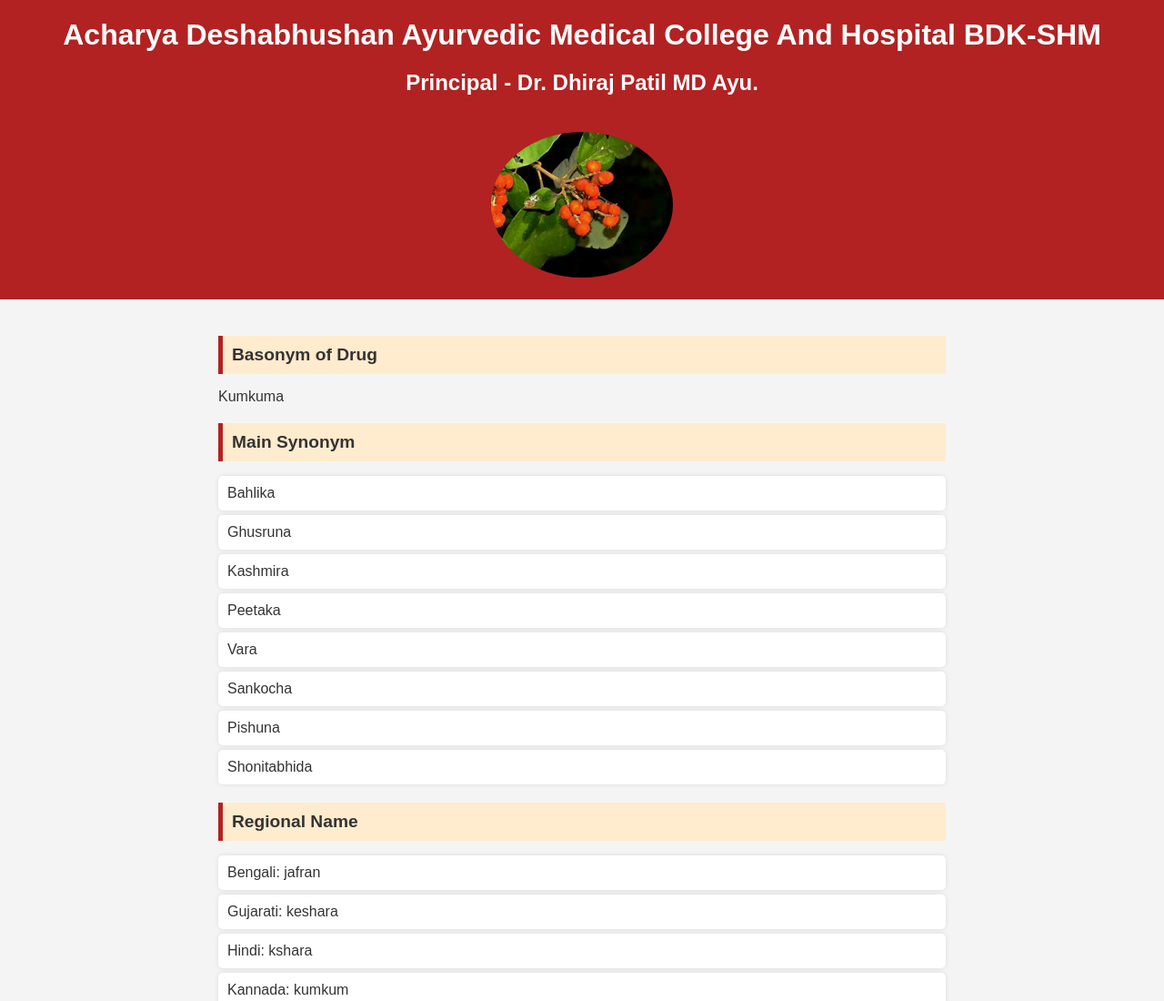
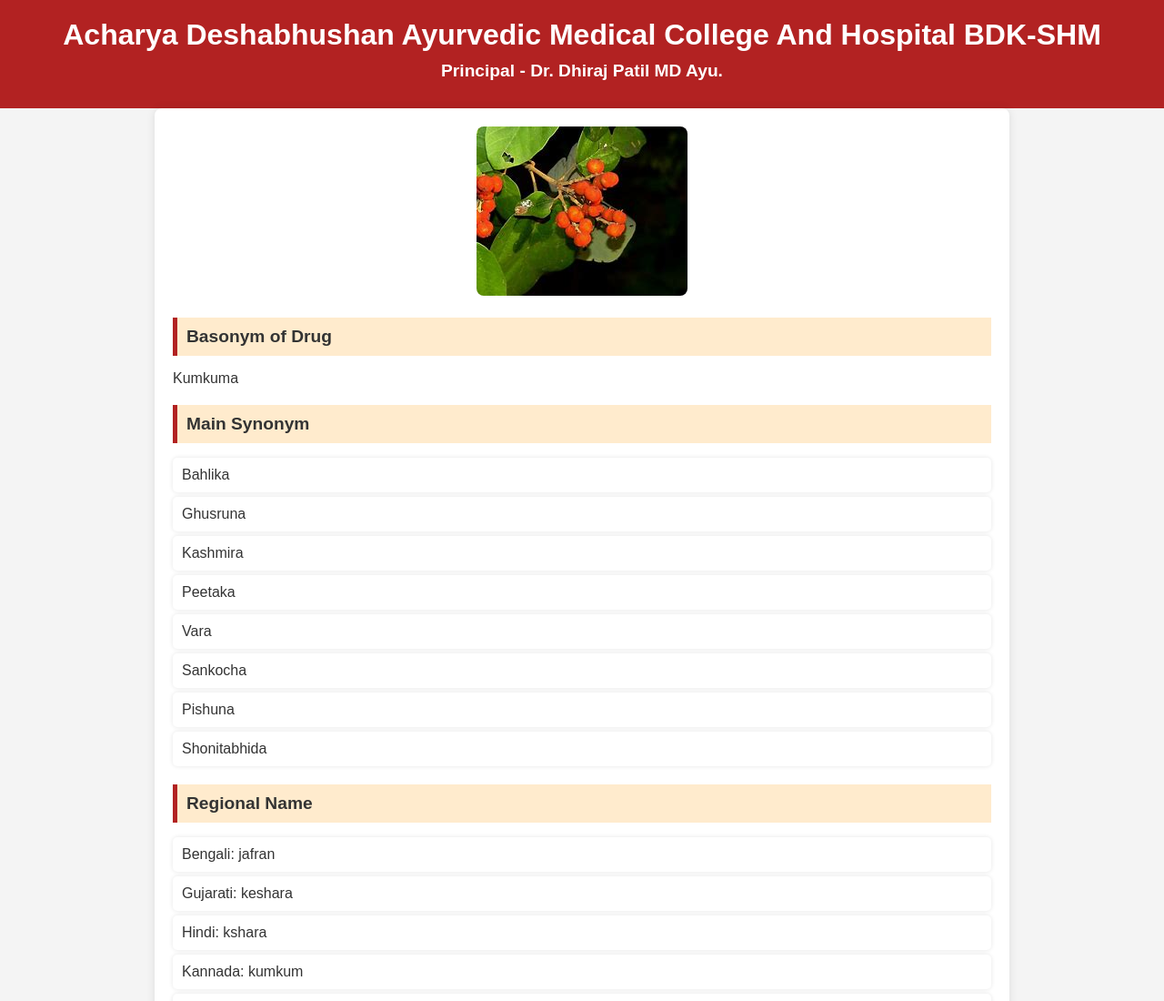
Before and after one commit to Tejas61900/DG-Drugs, a plain HTML site: page kumkum.html in a window 1280 px wide. Shown: the top 1100 px of the page at 91% size. Drawn offline with Linux system fonts and the light colour scheme.

Commit message:
Update kumkum.html

```diff
--- a/kumkum.html
+++ b/kumkum.html
@@ -21,17 +21,29 @@
         header h1 {
             margin: 0;
             font-size: 2em;
+            color: #fff;
         }
-        header img {
-            width: 200px;
-            height: auto;
-            border-radius: 50%;
-            margin-top: 20px;
+        header h2 {
+            margin: 10px 0;
+            font-size: 1.2em;
+            color: #fff;
         }
         .container {
             padding: 20px;
-            max-width: 800px;
+            max-width: 900px;
             margin: auto;
+            background: #fff;
+            border-radius: 8px;
+            box-shadow: 0 0 10px rgba(0,0,0,0.1);
+        }
+        .image-container {
+            text-align: center;
+            margin-bottom: 20px;
+        }
+        .image-container img {
+            max-width: 100%;
+            height: auto;
+            border-radius: 8px;
         }
         .section-title {
             background: #ffebcd;
@@ -64,9 +76,11 @@
     <header>
         <h1>Acharya Deshabhushan Ayurvedic Medical College And Hospital BDK-SHM</h1>
         <h2>Principal - Dr. Dhiraj Patil MD Ayu.</h2>
-        <img src="kumkum.jpg" alt="Kumkum">
     </header>
     <div class="container">
+        <div class="image-container">
+            <img src="kumkum.jpg" alt="Kumkum">
+        </div>
         <h2 class="section-title">Basonym of Drug</h2>
         <p>Kumkuma</p>
 
```
